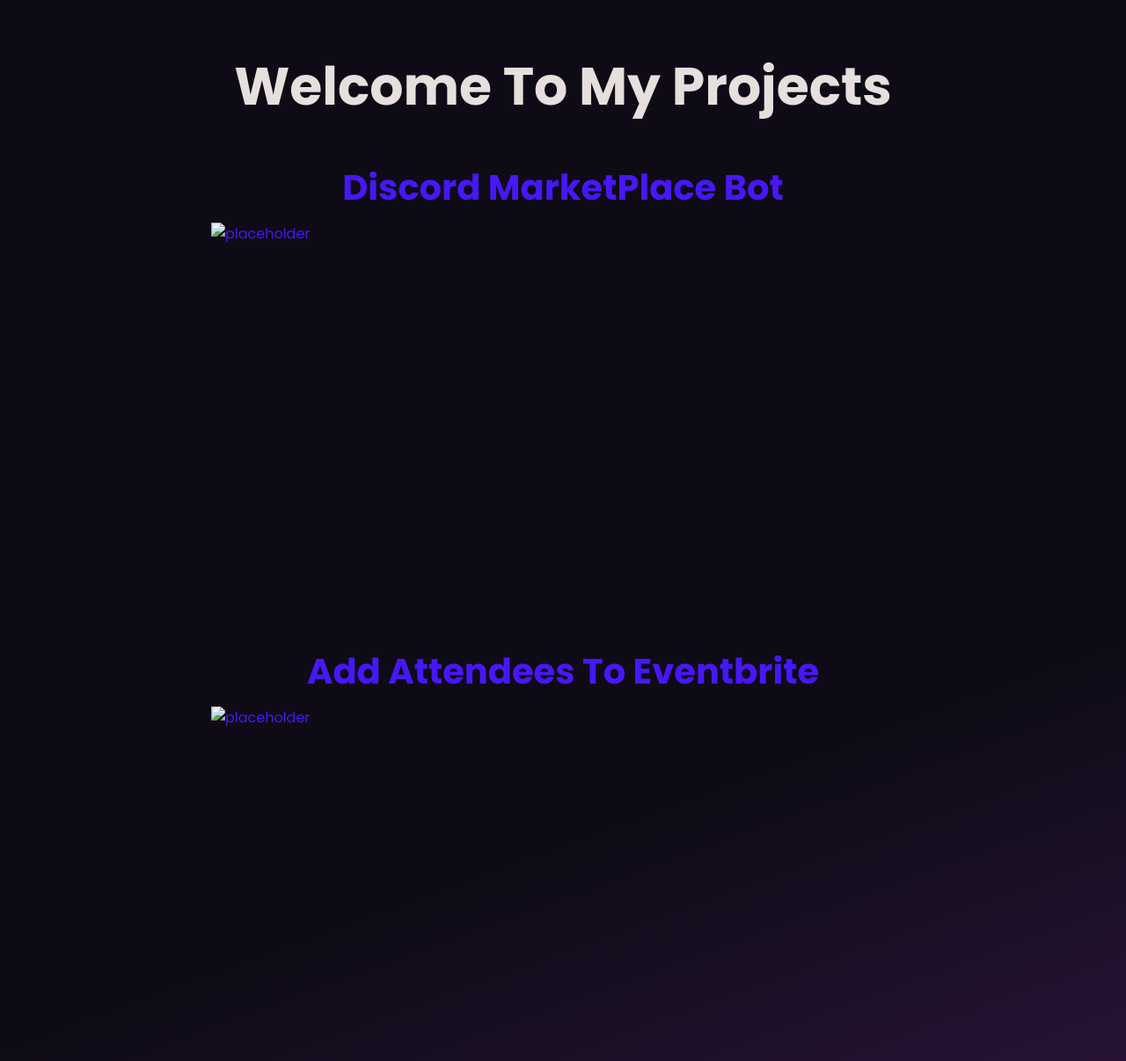
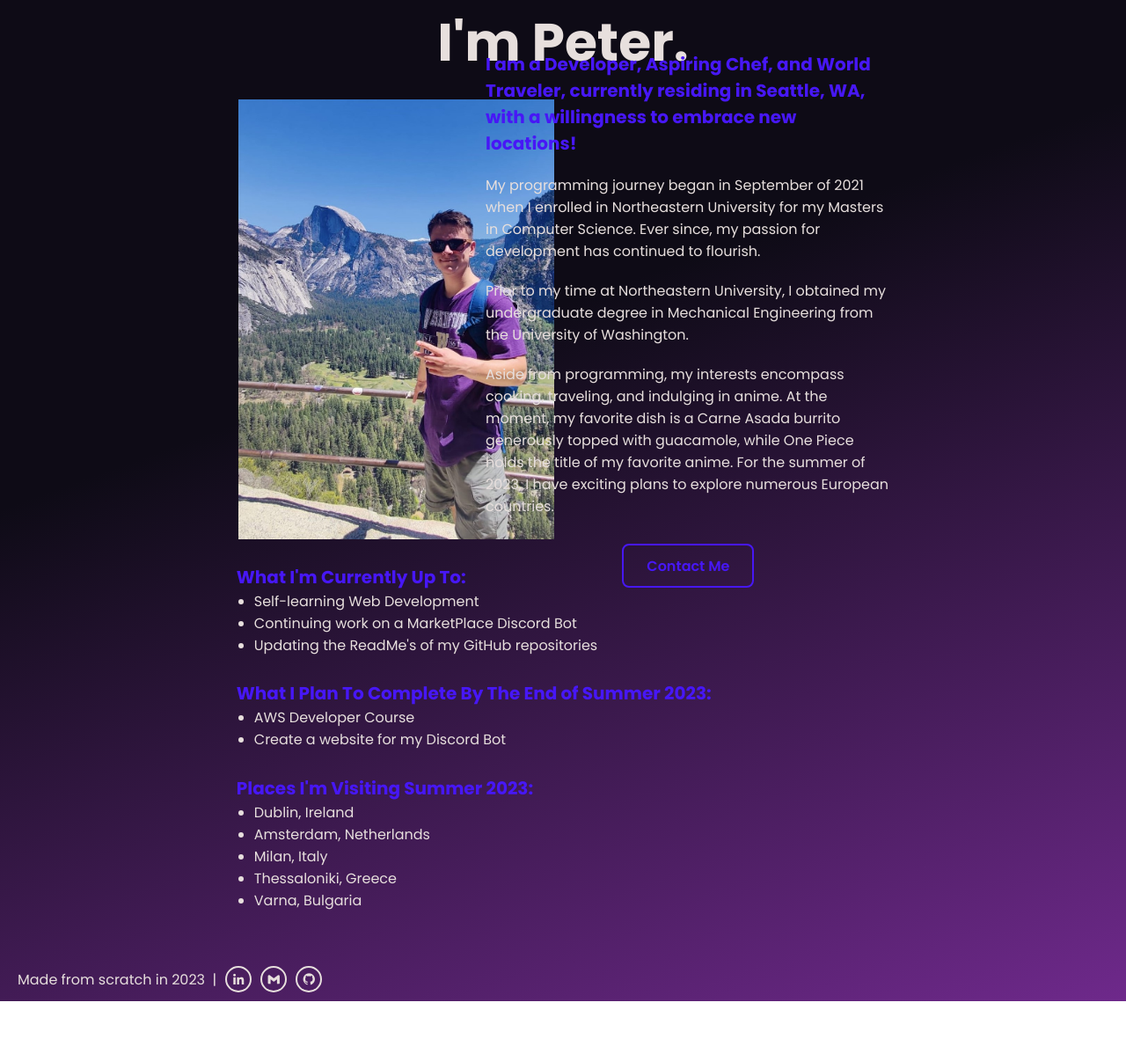
Before and after one commit to tsanevp/PersonalWebsite, a plain HTML site: page About.html in a window 1280 px wide. Shown: the part 147-1353 px from the top of the page at 88% size. After the commit the page ends 1285 px from the top, so only its background shows below. Drawn offline with nearby package versions, Linux system fonts and the light colour scheme.

Commit message:
updated about page

```diff
--- a/About.html
+++ b/About.html
@@ -4,18 +4,15 @@
 <head>
     <meta charset="UTF-8">
     <meta name="viewport" content="width=device-width, initial-scale=1.0">
-    <title>Projects</title>
+    <title>About</title>
     <link rel="preconnect" href="https://fonts.googleapis.com">
     <link rel="preconnect" href="https://fonts.gstatic.com" crossorigin>
     <link href="https://fonts.googleapis.com/css2?family=Poppins:wght@300;400;500;600;700;800;900&display=swap"
         rel="stylesheet">
     <link href='https://unpkg.com/boxicons@2.1.4/css/boxicons.min.css' rel='stylesheet'>
-
     <link href="./css/style.css" rel="stylesheet">
     <link href="./css/projects.css" rel="stylesheet">
-
-    <style>
-    </style>
+    <link href="./css/about.css" rel="stylesheet">
 </head>
 
 <body class="gradient-background">
@@ -25,7 +22,7 @@
 
         <nav class="nav-bar">
             <a href="./index.html">Home</a>
-            <a href="./AboutMe.html">About Me</a>
+            <a href="./About.html">About</a>
             <a href="./Projects.html">Projects</a>
             <a href="https://drive.google.com/file/d/1y1H1nBRL6PMmDbn3fVsVGbp3v5113FkT/view?usp=sharing"
                 target="_blank">Resume</a>
@@ -34,86 +31,63 @@
     </header>
 
     <div class="middle-container">
-        <h1 class="title">Welcome To My Projects</h1>
+        <h1 class="title">I'm Peter.</h1>
+        <div class="intro-info">
+            <div class="personal-image">
+                <img class="about-picture" src="./assets/images/about-picture.jpg" alt="picture of peter tsanev">
+            </div>
 
-        <div class="projects project-1">
-            <div class="visible-content">
-                <h1 class="project-title">Discord MarketPlace Bot</h1>
-                <img id="discord-img" src="./images/discord-launch.jpg" alt="placeholder">
-            </div>
-            <div class="hover">
-                <div class="hover-content">
-                    <h3 class="hover-project-title">Discord MarketPlace Bot</h3>
-                    <p class="project-description">
-                        Project Design, Full-Stack Development // Project // Creating a Discord bot from scratch // Java, JDA 5
-                    </p>
+            <div class="text-intro">
+                <div class="text-intro-container">
+                    <h3 class="main-intro">I am a Developer, Aspiring Chef, and World Traveler, currently residing in
+                        Seattle, WA, with a willingness to embrace new locations!</h3>
+                    <p class="additional-info">My programming journey began in September of 2021 when I enrolled in
+                        Northeastern University for my Masters in Computer Science. Ever since, my passion for
+                        development has continued to flourish.</p>
+                    <p class="additional-info">Prior to my time at Northeastern University, I obtained my undergraduate
+                        degree in Mechanical Engineering from the University of Washington.</p>
+                    <p class="additional-info">Aside from programming, my interests encompass cooking, traveling, and
+                        indulging in anime. At the moment, my favorite dish is a Carne Asada burrito generously topped
+                        with guacamole, while One Piece holds the title of my favorite anime. For the summer of 2023, I
+                        have exciting plans to explore numerous European countries.</p>
                     <div class="btn-box">
-                        <a href="https://github.com/tsanevp/MarketPlace-Bot" class="btn" target="_blank">View Code</a>
+                        <a href="./Contact.html" class="btn" target="_blank">Contact Me</a>
                     </div>
                 </div>
             </div>
         </div>
 
-        <div class="projects project-2">
-            <div class="visible-content">
-                <h1 class="project-title">Add Attendees To Eventbrite</h1>
-                <img id="eventbrite-img" src="./images/eventbrite.png" alt="placeholder">
+        <div class="current-activities">
+            <div id="current-work">
+                <h3>What I'm Currently Up To:</h3>
+                <ul class="bullet-list">
+                    <li>Self-learning Web Development</li>
+                    <li>Continuing work on a MarketPlace Discord Bot</li>
+                    <li>Updating the ReadMe's of my GitHub repositories</li>
+                </ul>
             </div>
-            <div class="hover">
-                <div class="hover-content">
-                    <h3 class="hover-project-title">Add Attendees To Eventbrite</h3>
-                    <p class="project-description">
-                        Script Automation, Open-Source Contribution // Project // Updating an outdated Selenium Script // Python, Selenium
-                    </p>
-                    <div class="btn-box">
-                        <a href="https://github.com/tsanevp/AddAttendeesToEventBrite" class="btn" target="_blank">View
-                            Code</a>
-                    </div>
-                </div>
+            <div id="future-work">
+                <h3>What I Plan To Complete By The End of Summer 2023:</h3>
+                <ul class="bullet-list">
+                    <li>AWS Developer Course</li>
+                    <li>Create a website for my Discord Bot</li>
+                </ul>
             </div>
-        </div>
-
-        <div class="projects project-3">
-            <div class="visible-content">
-                <h1 class="project-title">Add Attendees To Eventbrite</h1>
-                <img id="eventbrite-img" src="./images/eventbrite.png" alt="placeholder">
-            </div>
-            <div class="hover">
-                <div class="hover-content">
-                    <h3 class="hover-project-title">Add Attendees To Eventbrite</h3>
-                    <p class="project-description">
-                        Script Automation, Open-Source Contribution // Project // Updating an outdated Selenium Script // Python, Selenium
-                    </p>
-                    <div class="btn-box">
-                        <a href="https://github.com/tsanevp/AddAttendeesToEventBrite" class="btn" target="_blank">View
-                            Code</a>
-                    </div>
-                </div>
-            </div>
-        </div>
-
-        <div class="projects project-4">
-            <div class="visible-content">
-                <h1 class="project-title">Checkers Board Game</h1>
-                <img id="checkers-img" src="./images/checkers-project.png" alt="placeholder">
-            </div>
-            <div class="hover">
-                <div class="hover-content">
-                    <h3 class="hover-project-title">Checkers Board Game</h3>
-                    <p class="project-description">
-                        Project Design, Full-Stack Development // Project // Creating a Player vs AI Checkers game // Python
-                    </p>
-                    <div class="btn-box">
-                        <a href="https://github.com/tsanevp/Checkers" class="btn" target="_blank">View Code</a>
-                    </div>
-                </div>
+            <div id="travel-plans">
+                <h3>Places I'm Visiting Summer 2023:</h3>
+                <ul class="bullet-list">
+                    <li>Dublin, Ireland</li>
+                    <li>Amsterdam, Netherlands</li>
+                    <li>Milan, Italy</li>
+                    <li>Thessaloniki, Greece</li>
+                    <li>Varna, Bulgaria</li>
+                </ul>
             </div>
         </div>
     </div>
 
     <div class="bottom-container" id="footer">
         <p class="footer-text">Made from scratch in 2023 &nbsp|</p>
-
         <div class="icon-links">
             <a href="https://www.linkedin.com/in/tsanevpeter/" target="_blank"><i class='bx bxl-linkedin'></i></a>
             <a href="mailto:petertsanev7@gmail.com"><i class='bx bxl-gmail'></i></a>
@@ -125,7 +99,7 @@
 
         function scrollFunction() {
             if (document.body.scrollTop > 1 || document.documentElement.scrollTop > 5) {
-                document.getElementById("navbar").style.background = "rgb(14, 11, 22, 50%)";
+                document.getElementById("navbar").style.background = "rgb(14, 11, 22, 90%)";
                 document.getElementById("navbar").style.transition = ".5s"
             } else {
                 document.getElementById("navbar").style.background = "none";
--- /dev/null
+++ b/css/about.css
@@ -0,0 +1,72 @@
+/* Styling middle container and childern */
+.middle-container {
+    flex-direction: column;
+    height: auto;
+    margin-bottom: 75px;
+}
+
+h3 {
+    color: #4717F6;
+    font-size: 20px;
+}
+
+.intro-info {
+    margin-top: 20px;
+    display: flex;
+    width: 100%;
+    height: 500px;
+}
+
+.personal-image {
+    width: 40%;
+    display: flex;
+}
+
+.about-picture {
+    height: 500px;
+    margin-left: 53%;
+}
+
+.btn-box {
+    margin-top: 30px;
+    width: fit-content;
+}
+
+.text-intro {
+    width: 60%;
+    display: flex;
+    flex-direction: column;
+    justify-content: center;
+}
+
+.text-intro-container {
+    margin-left: 40px;
+    height: 100%;
+    width: 60%;
+    display: flex;
+    flex-direction: column;
+    align-items: center;
+    justify-content: center;
+}
+
+.additional-info {
+    margin-top: 20px;
+    color: #E7DFDD;
+}
+
+.current-activities {
+    height: 450px;
+    width: 100%;
+    display: flex;
+    flex-direction: column;
+    justify-content: space-evenly;
+}
+
+.current-activities>div {
+    margin-left: 21%;
+}
+
+.bullet-list {
+    list-style-position: outside;
+    padding-left: 20px;
+}
--- a/css/projects.css
+++ b/css/projects.css
@@ -1,12 +1,12 @@
 /* Styling middle container and childern */
 .middle-container {
     flex-direction: column;
-    height:auto;
+    height: auto;
     margin-bottom: 50px;
 }
 
 .title {
-    margin-top: 200px;
+    margin-top: 150px;
     font-size: 60px;
     color: #E7DFDD;
 }
--- a/css/style.css
+++ b/css/style.css
@@ -8,9 +8,11 @@
     0% {
         background-position: 0% 50%;
     }
+
     50% {
         background-position: 100% 50%;
     }
+
     100% {
         background-position: 0% 50%;
     }
@@ -107,7 +109,7 @@
     width: 350px;
     height: 50px;
     display: flex;
-    justify-content:space-between;
+    justify-content: space-between;
 }
 
 .btn-box a {
```
Also changed, not shown: Contact.html (+4 -3 lines), ContactSuccessMessage.html (+0 -1 lines), Projects.html (+7 -10 lines), index.html (+4 -11 lines), assets/images/about-picture.jpg (added), css/contact.css (indentation only). Lines whose indentation alone changed are shown as unchanged.
